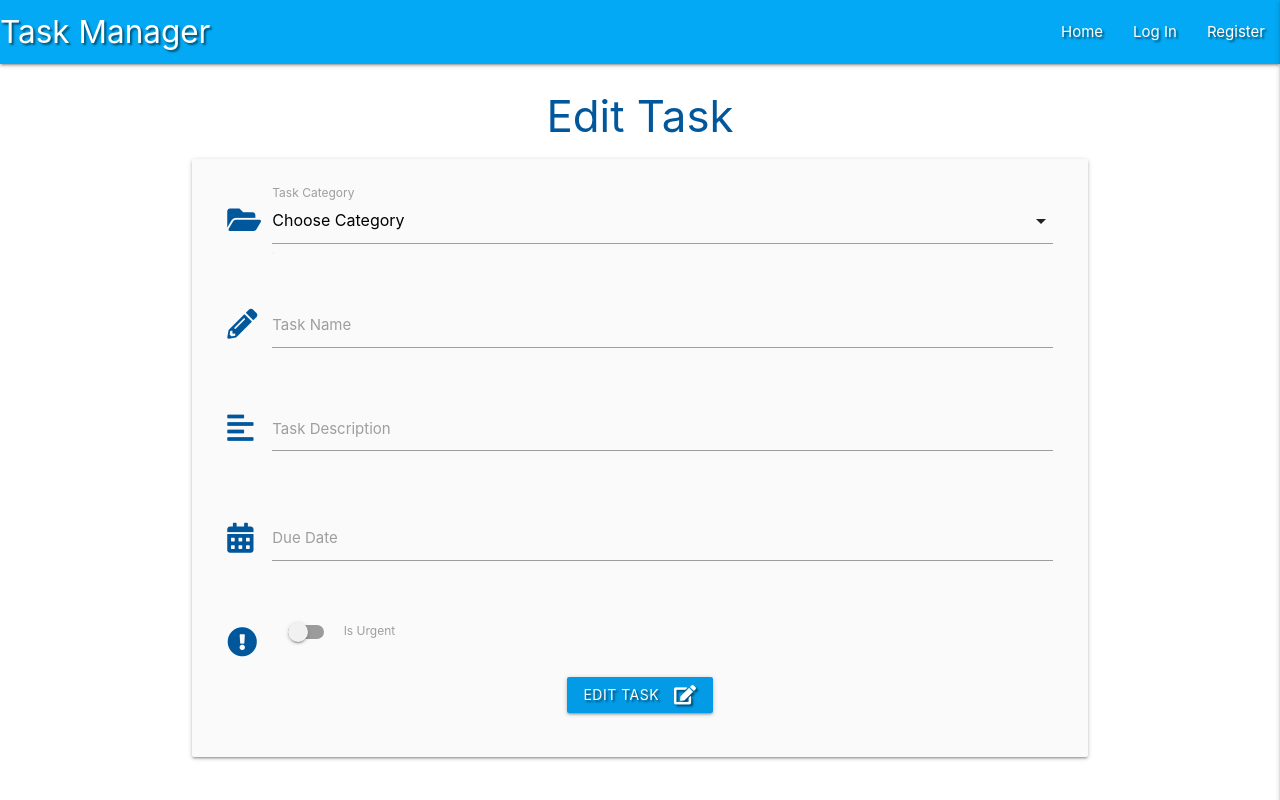
After one commit to Peristratus/flask-task-manager-project, a Flask app: template templates/edit_task.html in a window 1280 px wide. The commit adds this page. Run offline with Flask 2, Linux system fonts and the light colour scheme; the template is opened without the code that fills it, so the values that code supplies are empty; some libraries are stand-ins or nearby versions.

Commit message:
wire up task edit button

```diff
--- a/app.py
+++ b/app.py
@@ -115,6 +115,13 @@ def add_task():
     return render_template("add_task.html", categories=categories)
 
 
+@app.route("/edit_task/<task_id>", methods=["GET","POST"])
+def edit_task(task_id):
+    task = mongo.db.tasks.find_one({"_id": ObjectId(task_id)})
+    categories = mongo.db.categories.find().sort("item_name", 1)
+    return render_template("edit_task.html", task=task,  categories=categories)
+
+
 if __name__ == "__main__":
     app.run(host=os.environ.get("IP"),
             port=int(os.environ.get("PORT")),
--- /dev/null
+++ b/templates/edit_task.html
@@ -0,0 +1,74 @@
+{% extends "base.html"%}
+{% block content %}
+
+<h3 class="light-blue-text text-darken-4 center-align">Edit Task</h3>
+
+    <div class="row card-panel grey lighten-5">
+        <form class="col s12" method="POST" action="{{url_for('edit_task', task_id=task._id)}}">
+              <!--Category selection-->
+            <div class="row">
+              <div class="input-field col s12">
+                <i class="fas fa-folder-open prefix light-blue-text text-darken-4"></i>
+                <select id= "category_name" name="category_name" class="validate" required>
+                        <option value="" disabled selected>Choose Category</option>
+                        {% for category in categories %}
+                              <option value="{{ category.item_name}}">{{ category.item_name}}</option>
+                        {% endfor %}
+                </select>
+                <label for= "category_name">Task Category</label>
+                </div>
+            </div>
+
+            <!--Task Name-->
+            <div class="row">
+                <div class="input-field col s12">
+                    <i class="fas fa-pencil-alt prefix light-blue-text text-darken-4"></i>
+                    <input id="task_name"  name= "task_name" minlength="5" maxlength="50"
+                            type="text" class="validate" required>
+                    <label for="task_name">Task Name</label>
+                </div>
+            </div>
+
+            <!--Task Description -->
+            <div class="row">
+                <div class="input-field col s12">
+                    <i class="fas fa-align-left prefix light-blue-text text-darken-4"></i>
+                    <textarea id="text_description"  name= "task_description" minlength="5"
+                    maxlength="200" class="materialize-textarea" required></textarea>
+                    <label for="text_description">Task Description</label>
+                </div>
+            </div>
+
+            <!--Due Date Picker-->
+            <div class="row">
+                <div class="input-field col s12">
+                    <i class="fas fa-calendar-alt prefix light-blue-text text-darken-4"></i>
+                    <input id="due_date"  name= "due_date" type="text"  class="datepicker validate" required>
+                    <label for="due_date">Due Date</label>
+                </div>
+            </div>
+
+            <!--Is Urgent button-->
+            <div class="row">
+               <div class="input-field col s12">
+                   <div class="switch">
+                       <i class="fas fa-exclamation-circle -left prefix light-blue-text text-darken-4"></i>
+                       <label for ="is_urgent">
+                            <input type="checkbox" id="is_urgent" name="is_urgent">
+                            <span class="lever"></span>
+                            Is Urgent
+                       </label>
+                    </div>
+                </div>
+            </div>
+
+            <!---Submit button -->
+            <div class="row">
+                <div class="col s12 center-align">
+                    <button class="btn waves-effect waves-light light-blue darken-1 text-shadow" type="submit">Edit Task<i class="fas fa-edit right"></i></button>
+                </div>
+            </div>
+        </form>
+    </div>
+
+{% endblock %}
--- a/templates/tasks.html
+++ b/templates/tasks.html
@@ -10,7 +10,7 @@
                 <div class="col s3">
                   <i class="fas fa-caret-down"></i>
                   <a href="" class="btn-small green accent-4">Done</a>
-                  <a href="" class="btn-small light-blue lighten-1" >Edit</a>
+                  <a href="{{url_for('edit_task', task_id=task._id)}}" class="btn-small light-blue lighten-1" >Edit</a>
                 </div>
                 <div class="col s9">
                     <strong> {{ task.task_name }} </strong> : {{ task.due_date }}
```
